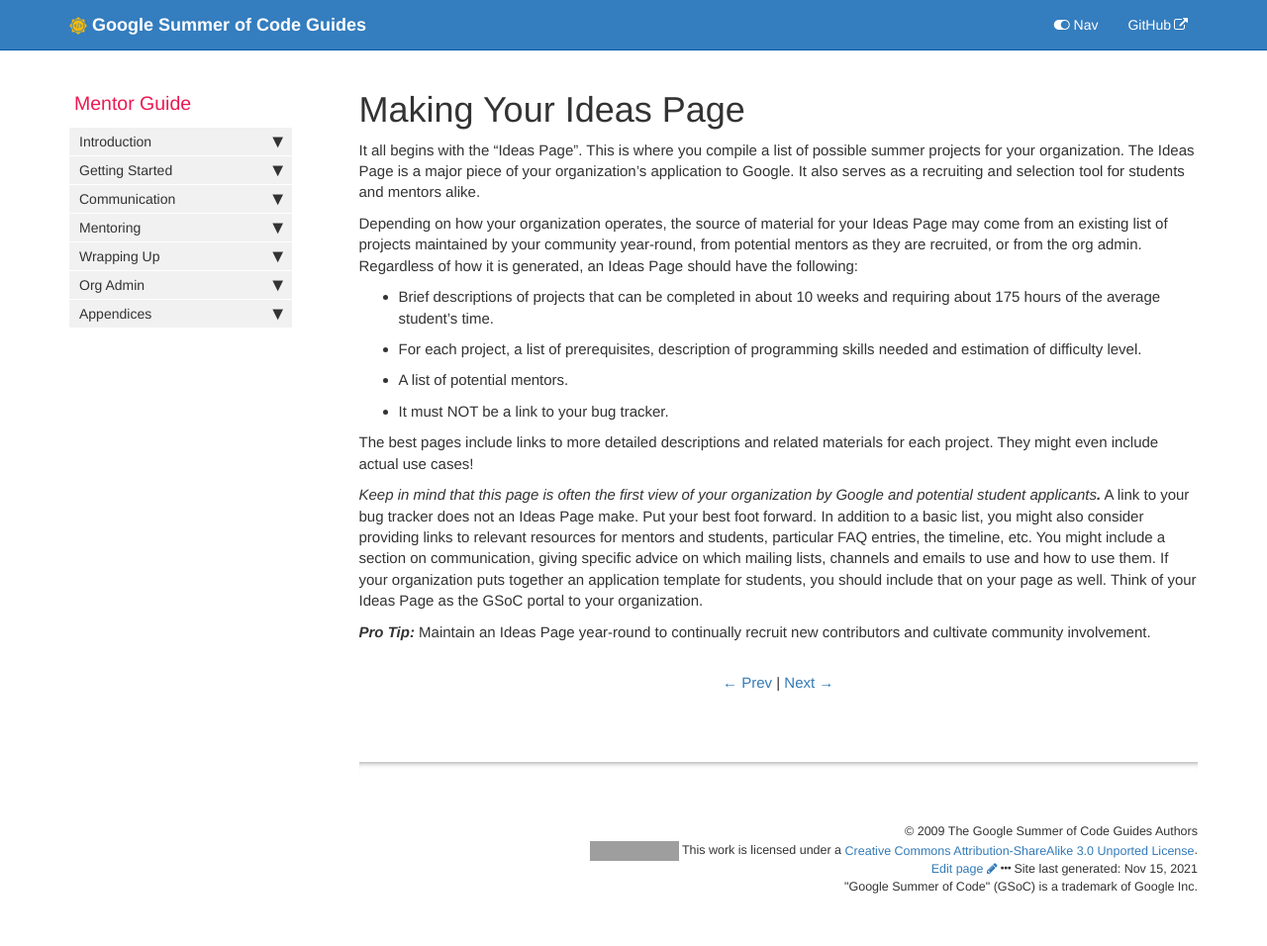
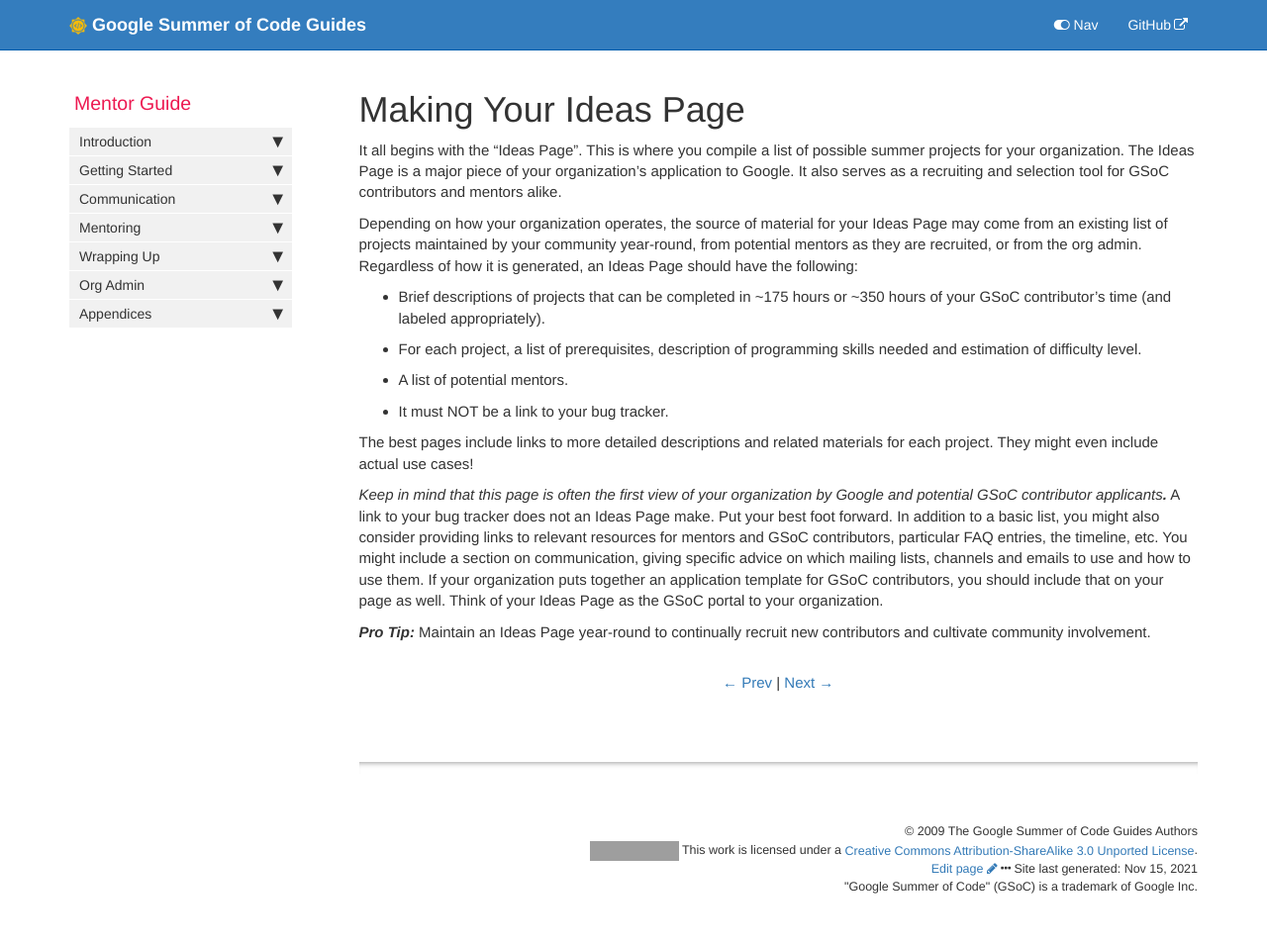
Before and after one commit to google/gsocguides, a Jekyll site: the page built from pages/mentor/18-making_your_ideas_page.md, in a window 1280 px wide. Shown: the whole page at 99% size. Built offline with Jekyll 4.4.1, drawn with Linux system fonts in a browser that asks for light colours; grey boxes are pictures that could not be loaded.

Commit message:
Update 18-making_your_ideas_page.md
2022 updates

```diff
--- a/pages/mentor/18-making_your_ideas_page.md
+++ b/pages/mentor/18-making_your_ideas_page.md
@@ -6,17 +6,17 @@ permalink: mentor/making-your-ideas-page.html
 sidebar: mentor_sidebar
 ---
 
-It all begins with the "Ideas Page". This is where you compile a list of possible summer projects for your organization. The Ideas Page is a major piece of your organization's application to Google. It also serves as a recruiting and selection tool for students and mentors alike.
+It all begins with the "Ideas Page". This is where you compile a list of possible summer projects for your organization. The Ideas Page is a major piece of your organization's application to Google. It also serves as a recruiting and selection tool for GSoC contributors and mentors alike.
 
 Depending on how your organization operates, the source of material for your Ideas Page may come from an existing list of projects maintained by your community year-round, from potential mentors as they are recruited, or from the org admin. Regardless of how it is generated, an Ideas Page should have the following:
 
-* Brief descriptions of projects that can be completed in about 10 weeks and requiring about 175 hours of the average student's time.
+* Brief descriptions of projects that can be completed in ~175 hours or ~350 hours of your GSoC contributor's time (and labeled appropriately).
 * For each project, a list of prerequisites, description of programming skills needed and estimation of difficulty level.
 * A list of potential mentors.
 * It must NOT be a link to your bug tracker.
 
 The best pages include links to more detailed descriptions and related materials for each project. They might even include actual use cases!
 
-*Keep in mind that this page is often the first view of your organization by Google and potential student applicants**.*** A link to your bug tracker does not an Ideas Page make. Put your best foot forward. In addition to a basic list, you might also consider providing links to relevant resources for mentors and students, particular FAQ entries, the timeline, etc. You might include a section on communication, giving specific advice on which mailing lists, channels and emails to use and how to use them. If your organization puts together an application template for students, you should include that on your page as well. Think of your Ideas Page as the GSoC portal to your organization.
+*Keep in mind that this page is often the first view of your organization by Google and potential GSoC contributor applicants**.*** A link to your bug tracker does not an Ideas Page make. Put your best foot forward. In addition to a basic list, you might also consider providing links to relevant resources for mentors and GSoC contributors, particular FAQ entries, the timeline, etc. You might include a section on communication, giving specific advice on which mailing lists, channels and emails to use and how to use them. If your organization puts together an application template for GSoC contributors, you should include that on your page as well. Think of your Ideas Page as the GSoC portal to your organization.
 
 ***Pro Tip:*** Maintain an Ideas Page year-round to continually recruit new contributors and cultivate community involvement.
```
